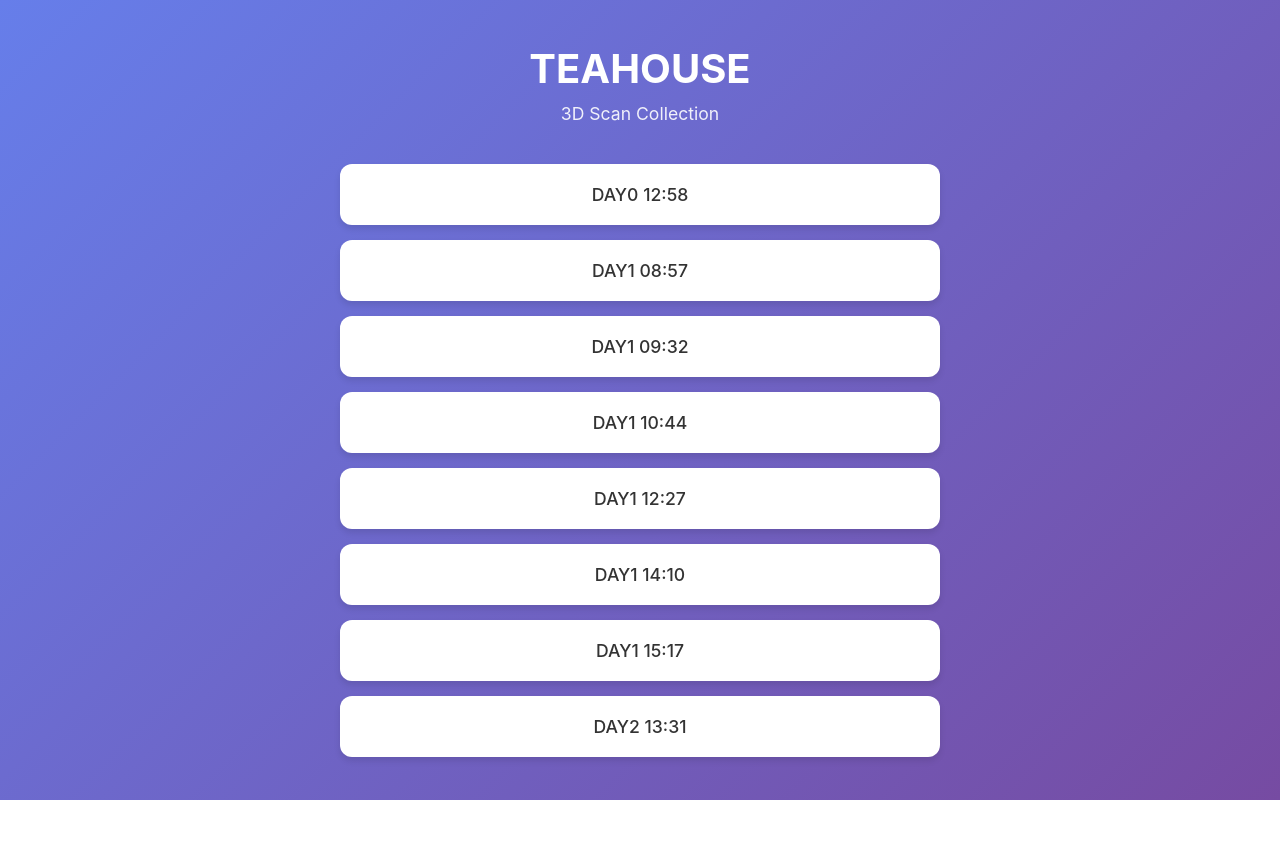
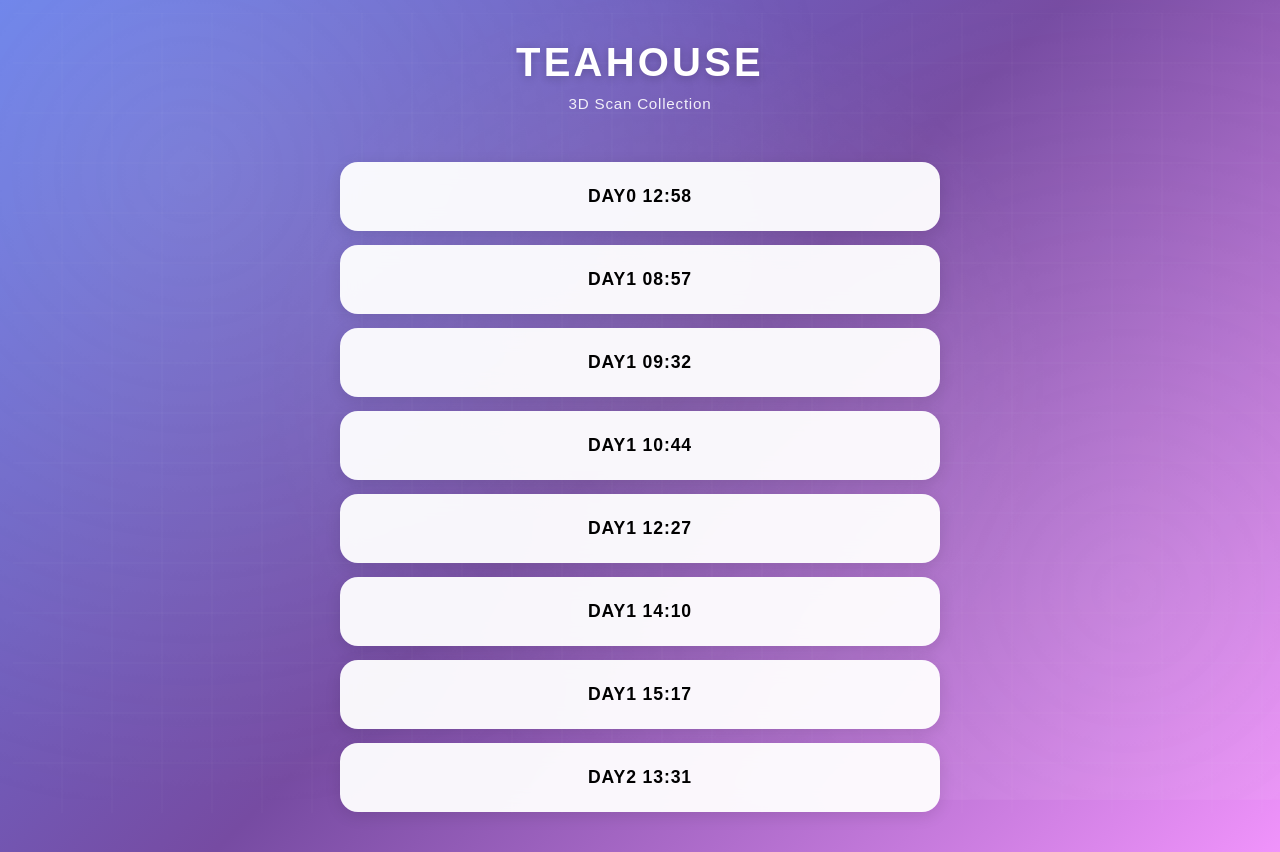
Before and after one commit to Ryotaro-11/aiteahouse, a plain HTML site: page index.html in a window 1280 px wide. Before the commit the page ends 800 px from the top, so only its background shows below. Drawn offline with Linux system fonts and the light colour scheme.

Commit message:
Update index.html

```diff
--- a/index.html
+++ b/index.html
@@ -3,7 +3,7 @@
 <head>
     <meta charset="UTF-8">
     <meta name="viewport" content="width=device-width, initial-scale=1.0">
-    <title>TEAHOUSE - 3D Scans</title>
+    <title>TEAHOUSE — 3D Scans</title>
     <style>
         * {
             margin: 0;
@@ -12,66 +12,150 @@
         }
 
         body {
-            font-family: -apple-system, BlinkMacSystemFont, 'Segoe UI', 'Roboto', sans-serif;
-            background: linear-gradient(135deg, #667eea 0%, #764ba2 100%);
+            font-family: 'Hiragino Kaku Gothic ProN', 'Hiragino Sans', 'Yu Gothic', 'Meiryo', sans-serif;
+            background: linear-gradient(135deg, #667eea 0%, #764ba2 50%, #f093fb 100%);
             min-height: 100vh;
             display: flex;
             justify-content: center;
             align-items: center;
-            padding: 20px;
+            padding: 40px 20px;
+            position: relative;
+            overflow: hidden;
+        }
+
+        /* Animated computational grid */
+        body::before {
+            content: '';
+            position: fixed;
+            top: 0;
+            left: 0;
+            width: 100%;
+            height: 100%;
+            background-image:
+                repeating-linear-gradient(0deg, transparent, transparent 49px, rgba(255,255,255,0.04) 49px, rgba(255,255,255,0.04) 50px),
+                repeating-linear-gradient(90deg, transparent, transparent 49px, rgba(255,255,255,0.04) 49px, rgba(255,255,255,0.04) 50px);
+            background-size: 50px 50px;
+            animation: gridMove 20s linear infinite;
+            z-index: 0;
+            pointer-events: none;
+        }
+
+        @keyframes gridMove {
+            0% {
+                transform: translate(0, 0);
+            }
+            100% {
+                transform: translate(50px, 50px);
+            }
+        }
+
+        /* Floating light particles */
+        body::after {
+            content: '';
+            position: fixed;
+            top: 0;
+            left: 0;
+            width: 100%;
+            height: 100%;
+            background-image:
+                radial-gradient(circle at 15% 25%, rgba(255, 255, 255, 0.12) 0%, transparent 50%),
+                radial-gradient(circle at 85% 75%, rgba(255, 255, 255, 0.1) 0%, transparent 50%),
+                radial-gradient(circle at 50% 50%, rgba(255, 255, 255, 0.08) 0%, transparent 50%);
+            animation: particleFloat 12s ease-in-out infinite;
+            z-index: 0;
+            pointer-events: none;
+        }
+
+        @keyframes particleFloat {
+            0%, 100% {
+                transform: translate(0, 0) scale(1);
+            }
+            50% {
+                transform: translate(20px, -20px) scale(1.05);
+            }
         }
 
         .container {
             max-width: 600px;
             width: 100%;
+            position: relative;
+            z-index: 1;
         }
 
         .header {
             text-align: center;
-            color: white;
-            margin-bottom: 40px;
+            margin-bottom: 50px;
         }
 
         .header h1 {
             font-size: 2.5em;
+            font-weight: 700;
+            letter-spacing: 0.08em;
+            color: #ffffff;
             margin-bottom: 10px;
-            font-weight: 700;
+            text-shadow: 0 2px 10px rgba(0, 0, 0, 0.2);
         }
 
-        .header p {
-            font-size: 1.1em;
-            opacity: 0.9;
+        .header .subtitle {
+            font-size: 0.95em;
+            font-weight: 500;
+            color: rgba(255, 255, 255, 0.9);
+            letter-spacing: 0.05em;
         }
 
         .links {
             display: flex;
             flex-direction: column;
-            gap: 15px;
+            gap: 14px;
         }
 
         .link-button {
-            background: white;
+            background: rgba(255, 255, 255, 0.95);
             border: none;
-            border-radius: 12px;
-            padding: 20px;
+            border-radius: 18px;
+            padding: 24px 30px;
             text-decoration: none;
-            color: #333;
+            color: #000000;
             font-size: 1.1em;
-            font-weight: 500;
-            transition: all 0.3s ease;
-            box-shadow: 0 4px 6px rgba(0, 0, 0, 0.1);
+            font-weight: 700;
+            letter-spacing: 0.05em;
+            transition: all 0.3s cubic-bezier(0.4, 0, 0.2, 1);
             text-align: center;
             display: block;
+            position: relative;
+            overflow: hidden;
+            box-shadow: 0 4px 16px rgba(0, 0, 0, 0.1);
+            backdrop-filter: blur(10px);
+        }
+
+        /* Colorful scan line effect */
+        .link-button::before {
+            content: '';
+            position: absolute;
+            top: 0;
+            left: -100%;
+            width: 100%;
+            height: 100%;
+            background: linear-gradient(90deg,
+                transparent,
+                rgba(102, 126, 234, 0.2),
+                rgba(240, 147, 251, 0.2),
+                transparent);
+            transition: left 0.5s ease;
+        }
+
+        .link-button:hover::before {
+            left: 100%;
         }
 
         .link-button:hover {
-            transform: translateY(-2px);
-            box-shadow: 0 6px 12px rgba(0, 0, 0, 0.15);
-            background: #f8f9fa;
+            background: rgba(255, 255, 255, 1);
+            transform: translateY(-4px);
+            box-shadow: 0 8px 24px rgba(102, 126, 234, 0.3);
         }
 
         .link-button:active {
-            transform: translateY(0);
+            transform: translateY(-2px);
         }
 
         @media (max-width: 480px) {
@@ -79,8 +163,12 @@
                 font-size: 2em;
             }
 
+            .header {
+                margin-bottom: 40px;
+            }
+
             .link-button {
-                padding: 18px;
+                padding: 20px 24px;
                 font-size: 1em;
             }
         }
@@ -90,7 +178,7 @@
     <div class="container">
         <div class="header">
             <h1>TEAHOUSE</h1>
-            <p>3D Scan Collection</p>
+            <div class="subtitle">3D Scan Collection</div>
         </div>
 
         <div class="links">
```
